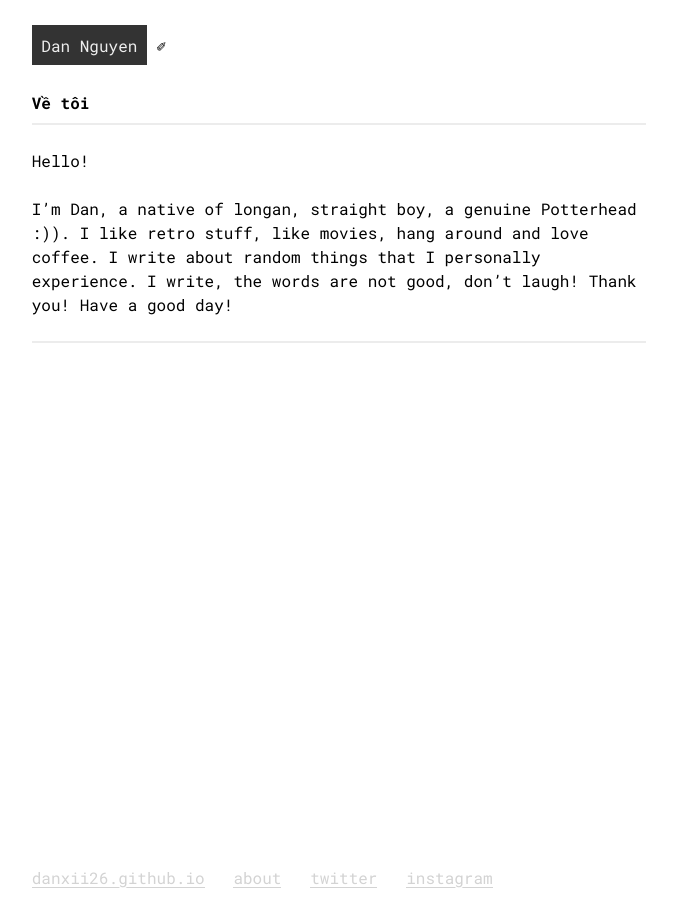
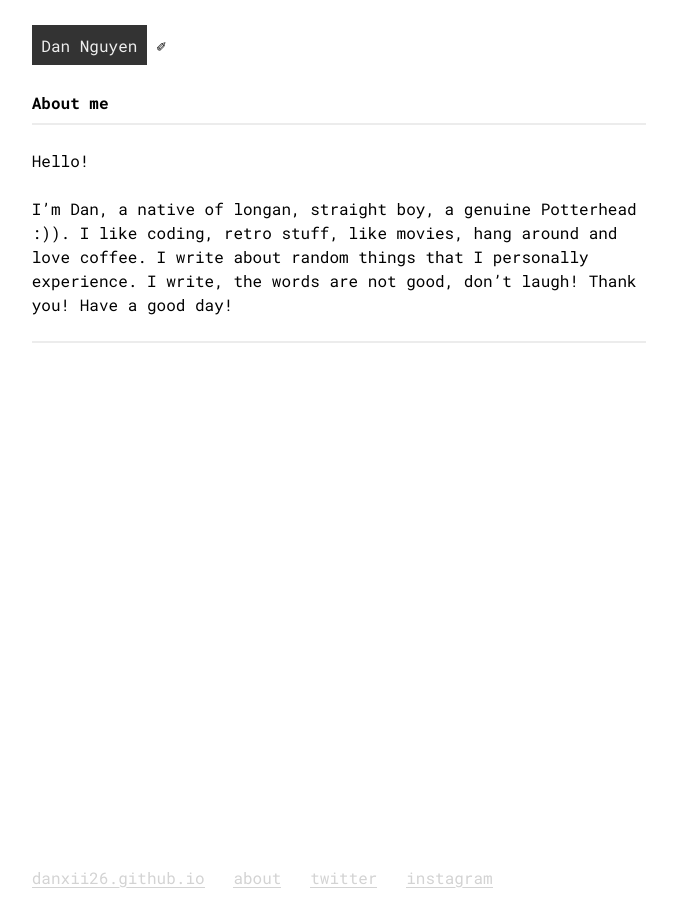
Before and after one commit to eerfsiybbod/eerfsiybbod.github.io, a Jekyll site: the page built from about/index.md, in a window 1280 px wide. Shown: the whole page, without its empty margins (301-978 px from the left). Built offline with Jekyll 4.4.1, drawn with Linux system fonts in a browser that asks for light colours.

Commit message:
change eng

```diff
--- a/_posts/2020-09-10-half-frame.markdown
+++ b/_posts/2020-09-10-half-frame.markdown
@@ -8,7 +8,7 @@ Note, this is not a camera review, here is my first time experience with a half
 
 Must say, before that I only know about and shoot SLR, the first camera I used was Canon AE1, it was quite easy to shoot for novices, focusing on strawberry flowers. One day when I read facebook, I saw a post of a friend in the film photography group, saw the picture showing cool and cool look, read more, I know that she used a half frame machine. Sounds good!
 
-Habit, I research online, read and understand how to use a half frame machine, see pictures taken from the camera on [instagram](https://www.instagram.com/explore/tags/halfframe/). I like the creative way of stitching images together, the camera is compact and of course, the case of 72 sheets/roll 36 (> 72 if lucky), what a movie breaker like I expect.
+Habit, I sought online, read and understand how to use a half frame machine, see pictures taken from the camera on [instagram](https://www.instagram.com/explore/tags/halfframe/). I like the creative way of stitching images together, the camera is compact and of course, the case of 72 sheets/roll 36 (> 72 if lucky), what a movie breaker like I expect.
 
 With the remaining savings, I "stole" an Olympus Pen EE3 to try a new feel with movie shooting, with a full mechanical camera (not really because it has metering system) and zone focus, cool. and more handsome !. At first I looked at the Olympus Pen S (full mechanical, no metering support, the experience will be even more interesting) but for some reason I ordered the Olympus Pen EE3.
 
--- a/about/index.md
+++ b/about/index.md
@@ -1,12 +1,12 @@
 ---
 layout: post
-title: Về tôi
+title: About me
 ---
 
 Hello!
 
 I'm Dan, a native of longan, straight boy, a genuine Potterhead :)).
-I like retro stuff, like movies, hang around and love coffee.
+I like coding, retro stuff, like movies, hang around and love coffee.
 I write about random things that I personally experience.
 I write, the words are not good, don't laugh!
 Thank you! Have a good day!
```
